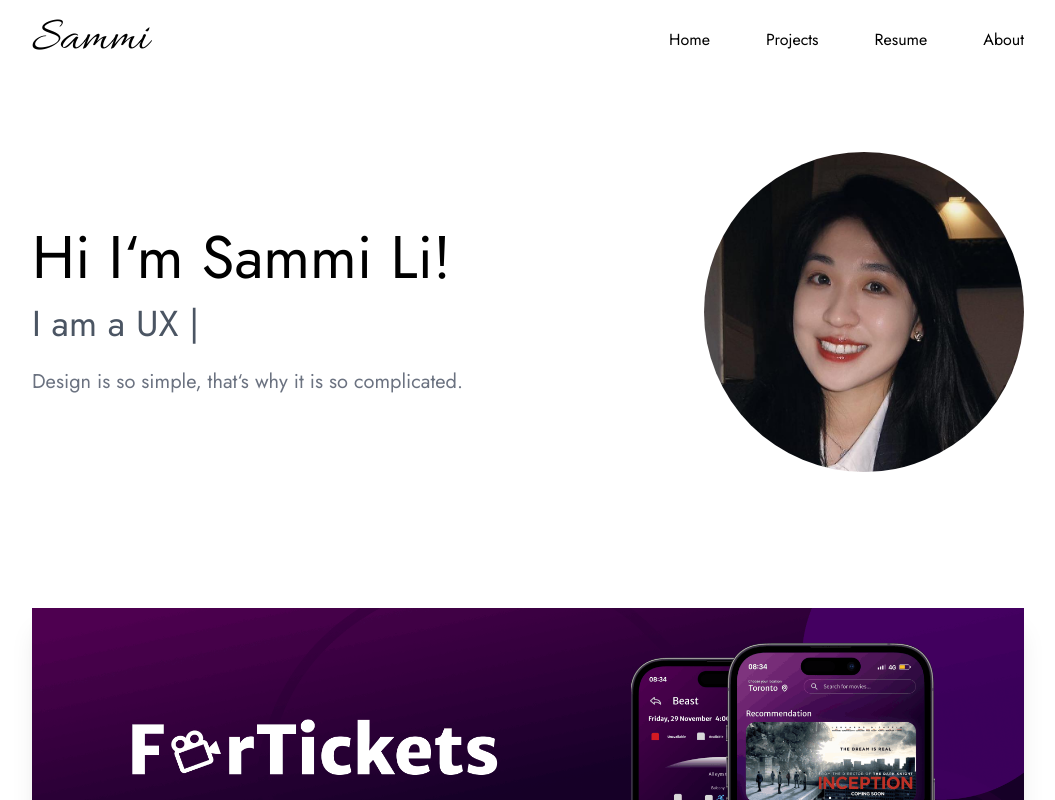
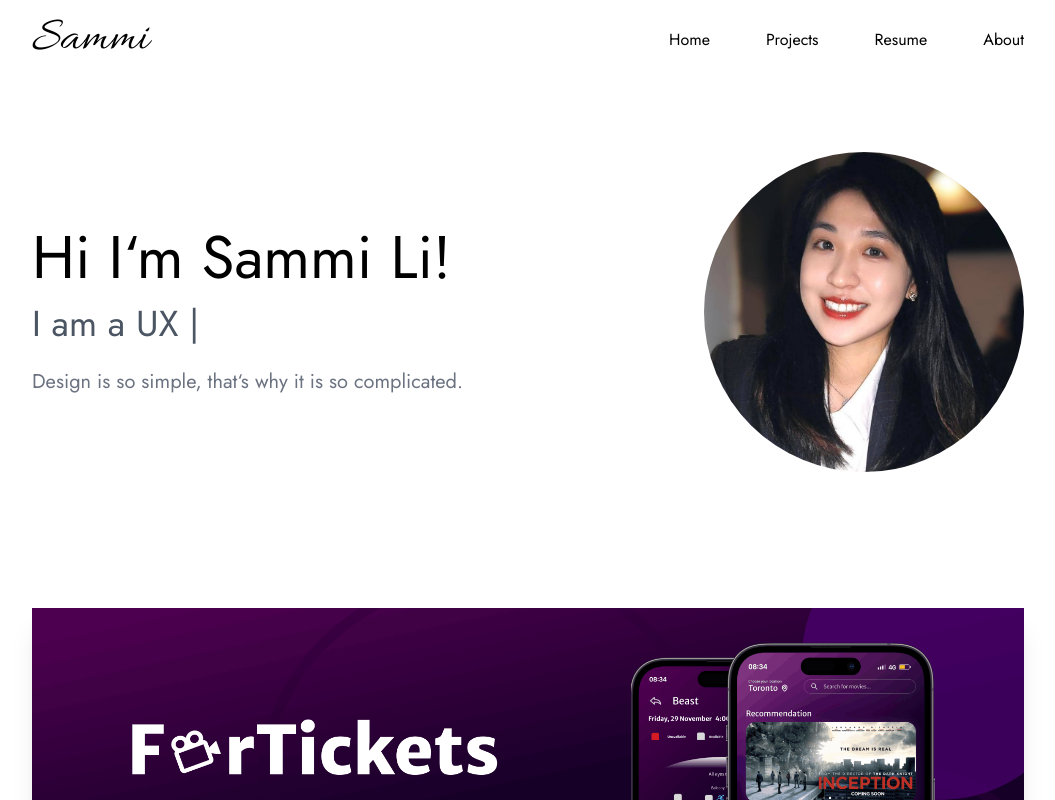
Before and after one commit to lizhuoy6/sammi-portfolio, a Next.js app: page / in a window 1280 px wide. Shown: the top 800 px of the page, without its empty margins (112-1167 px from the left). Built offline with nearby package versions, Linux system fonts and the light colour scheme; a web font is replaced by a local one.

Commit message:
Change profile picture

```diff
--- a/pages/index.tsx
+++ b/pages/index.tsx
@@ -49,7 +49,7 @@
                 </div>
               </div>
               <div className="hidden md:block">
-                <div className="rounded-full w-80 h-80 overflow-hidden bg-[url('/images/profile-pic-2.jpg')] bg-cover bg-center"></div>
+                <div className="rounded-full w-80 h-80 overflow-hidden bg-[url('/images/profile-pic-4.jpg')] bg-cover bg-center"></div>
               </div>
             </div>
           </div>
```
Also changed, not shown: public/images/profile-pic-3.jpg (added), public/images/profile-pic-4.jpg (added).
